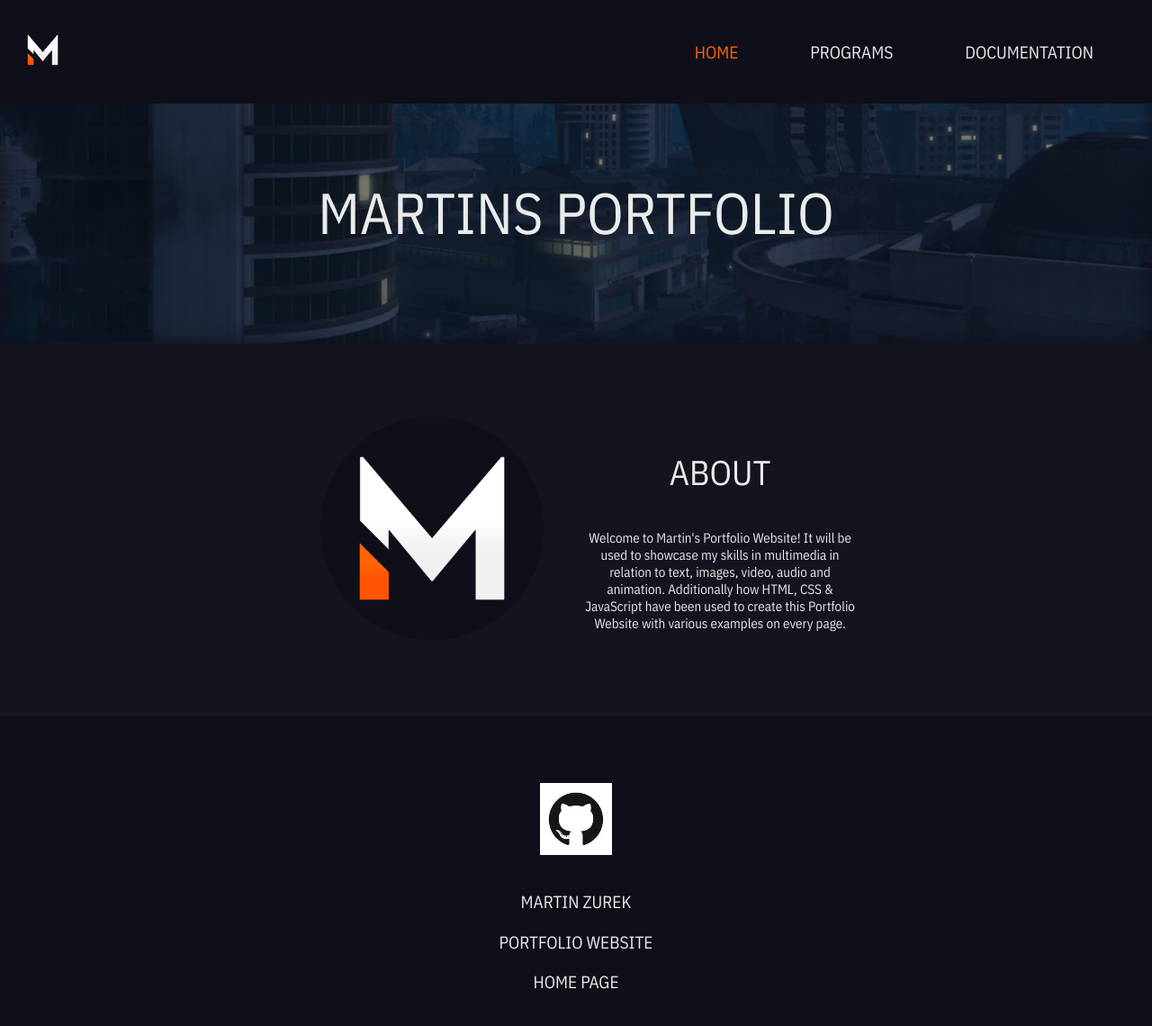
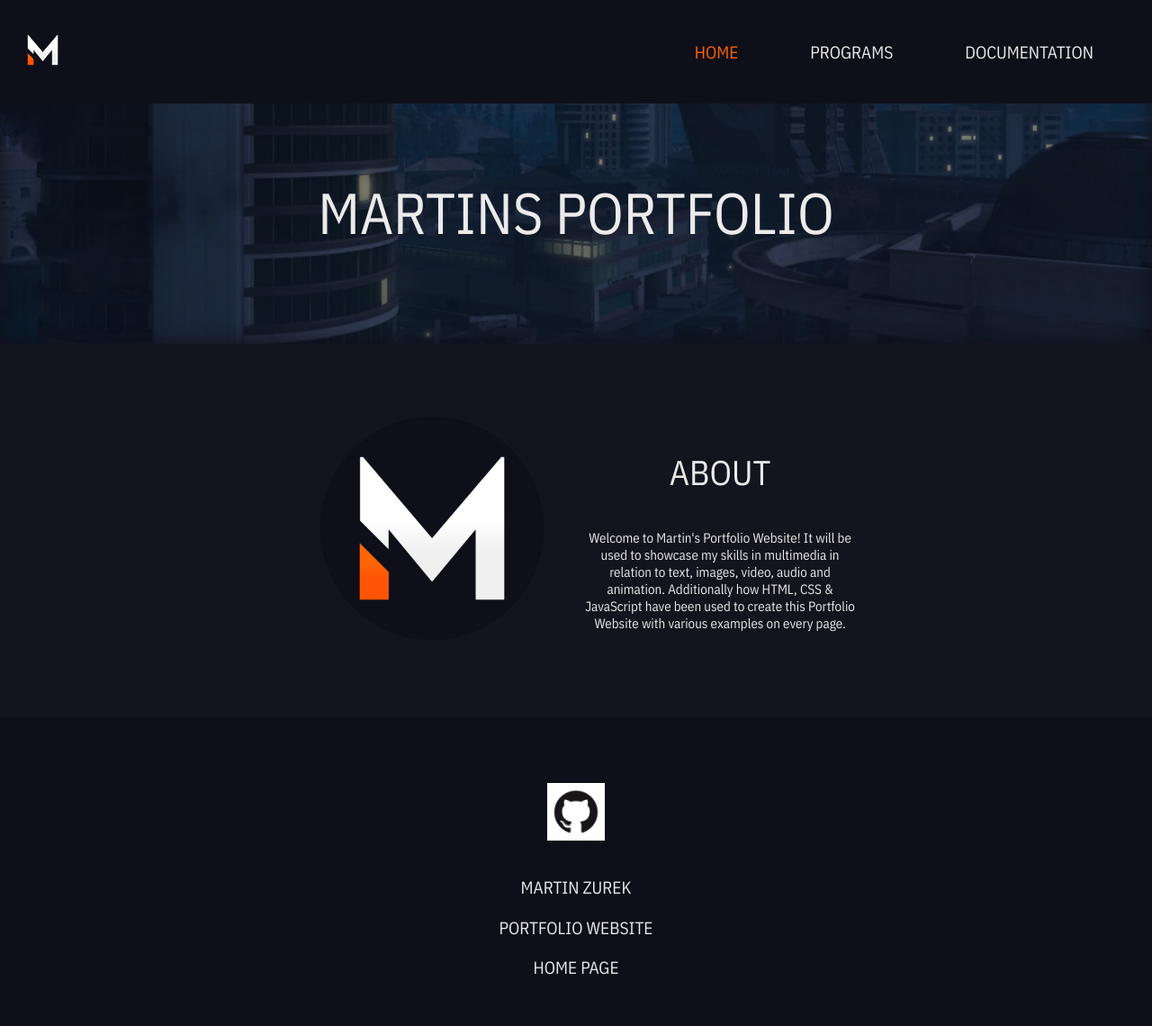
Before and after one commit to ItsMartonic/PortfolioWebsite, a plain HTML site: page index.html in a window 1280 px wide. Shown: the whole page at 90% size. Drawn offline with nearby package versions, Linux system fonts and the light colour scheme.

Commit message:
Footer Icon Size Adjustment
25% -> 20%

```diff
--- a/source/css/main.css
+++ b/source/css/main.css
@@ -347,7 +347,7 @@ a:active {
 }
 
 .footer-icon {
-    max-width: 25%;
+    max-width: 20%;
     height: auto;
     padding: 10px;
 }
```
